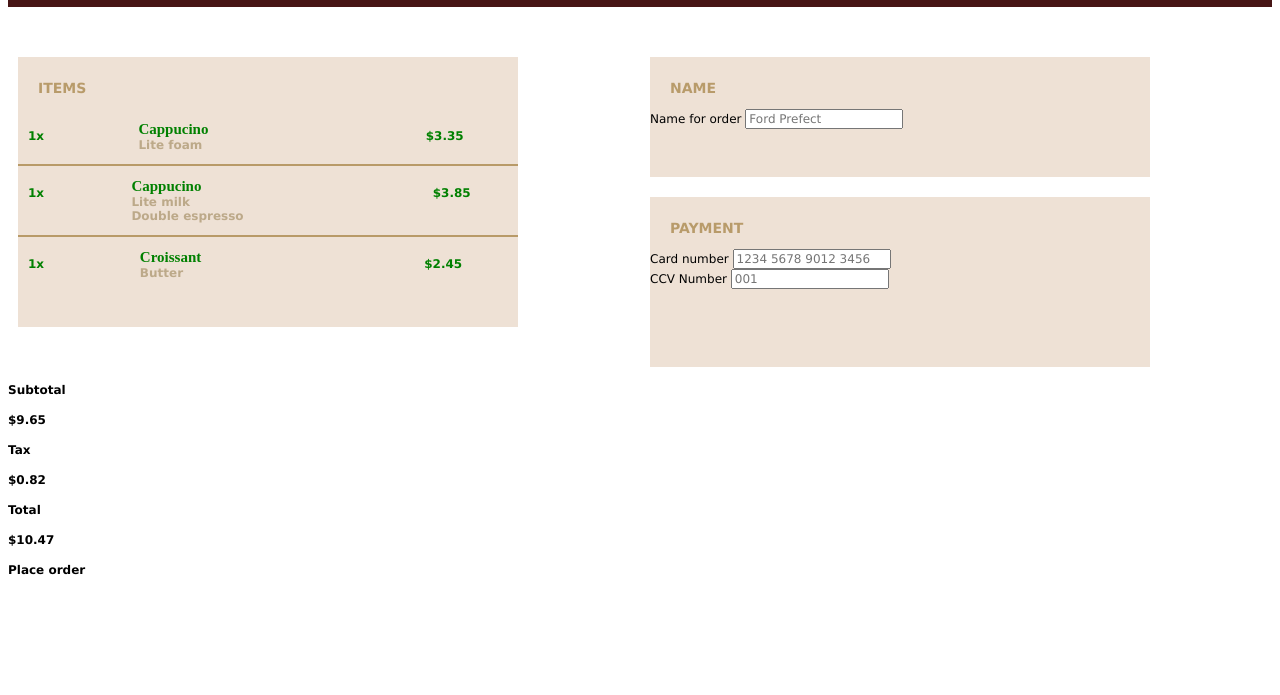
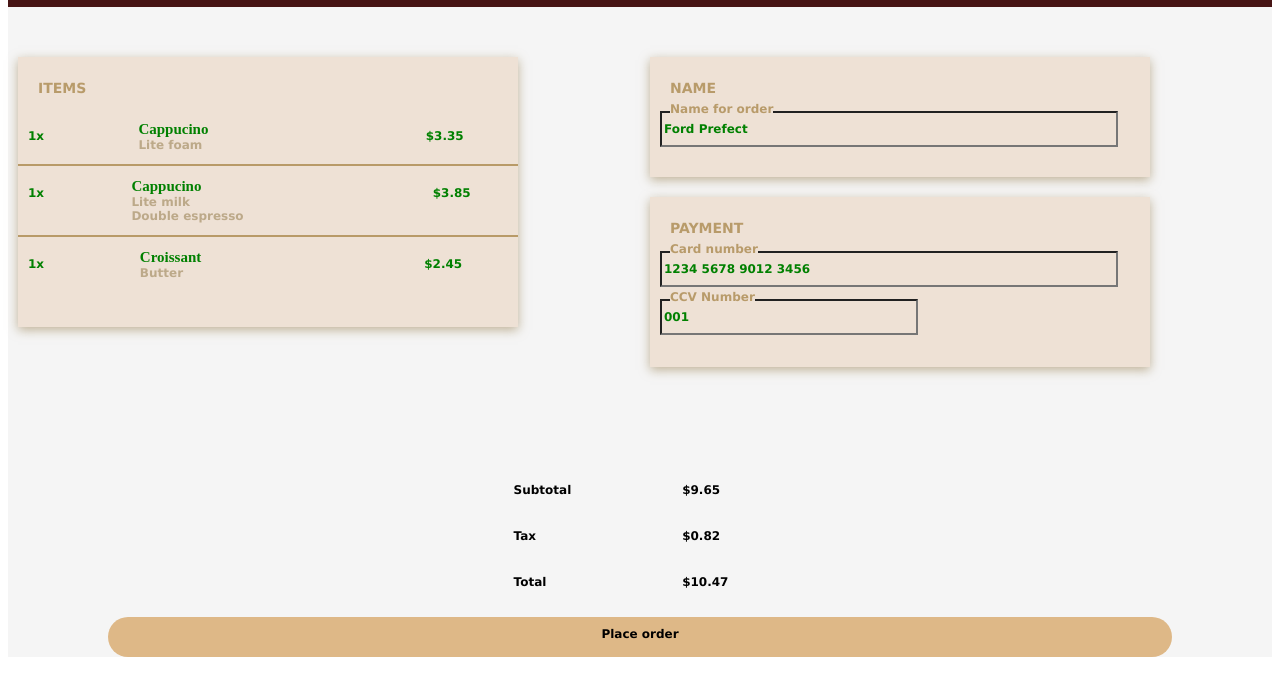
Before and after one commit to yunasoph/frontend-masters, a plain HTML site: page coffee-shop-css-project/index.html in a window 1280 px wide. Shown: the part 51-746 px from the top of the page. Drawn offline with Linux system fonts and the light colour scheme.

Commit message:
style the entire checkout page

```diff
--- a/coffee-shop-css-project/index.html
+++ b/coffee-shop-css-project/index.html
@@ -85,7 +85,7 @@
             </div>
         </div>
         <div class="total">
-            <div class="total-1">
+            <div class="total-1 common-total">
                <div class="total-headings">
                 <h4 class="total-heading">Subtotal</h4>
                 </div>
@@ -93,7 +93,7 @@
                   <h4 class="total-prize">$9.65</h4>
                  </div>
             </div>
-            <div class="total-2">
+            <div class="total-2 common-total">
                 <div class="total-headings">
                   <h4 class="total-heading">Tax</h4>
                 </div>
@@ -101,7 +101,7 @@
                   <h4 class="total-prize">$0.82</h4>
                 </div>
             </div>
-            <div class="total-3">
+            <div class="total-3 common-total">
                 <div class="total-headings">
                  <h4 class="total-heading">Total</h4>
                 </div>
--- a/coffee-shop-css-project/style.css
+++ b/coffee-shop-css-project/style.css
@@ -1,6 +1,10 @@
 * {
     font-family:Verdana, Geneva, Tahoma, sans-serif;
     font-size: 12px;
+}
+
+.checkout-page {
+    background-color: whitesmoke;
 }
 
 .checkout-header {
@@ -32,6 +36,7 @@
     justify-content: flex-start;
     align-items: flex-start;
     border-bottom: 2px solid rgba(146, 106, 30, 0.589);
+
 }
 .common-heading {
     padding-left: 20px;
@@ -77,6 +82,7 @@ li:first-child {
     display: flex;
     flex-direction: column;
     background-color: #eee1d5;
+    box-shadow: 0px 3px 10px rgba(153, 129, 84, 0.589);
 }
 .item-1{
     width: 500px;
@@ -101,5 +107,63 @@ li:first-child {
     grid-template-areas: "main-body-1 main-body-2"
     "main-body-1 main-body-3";
     gap:20px;
+}
 
+.total {
+    display: flex;
+    flex-direction: column;
+    padding-left: 40%;
+    margin-top: 100px;
 }
+
+.common-total {
+    display: grid;
+    grid-template-columns: 1fr 3.5fr;
+}
+
+.place-order {
+    margin-bottom: 50px;
+    height: 40px;
+    background-color: burlywood;
+    margin-left: 100px;
+    margin-right: 100px;
+    border-radius: 20px;
+}
+
+.place-order-text {
+    padding-top: 10px;;
+    text-align: center;
+}
+
+.input-label {
+    color: rgba(146, 106, 30, 0.589);
+    font-weight: bold;
+    position: absolute;
+    top: -7px;
+    left: 20px;
+    background-color: #eee1d5;
+}
+
+.input-class {
+    background-color: #eee1d5;
+    width: 90%;
+    margin: 2px 10px;
+    height: 30px;
+}
+.input-class::placeholder {
+    color: green;
+    font-weight: bold;
+}
+
+.input{
+    position: relative;
+    display: inline-block;
+    width: 100%;
+}
+
+#input-2 {
+    margin-bottom:10px;
+}
+#input-3 {
+    width: 50%;
+}
```
